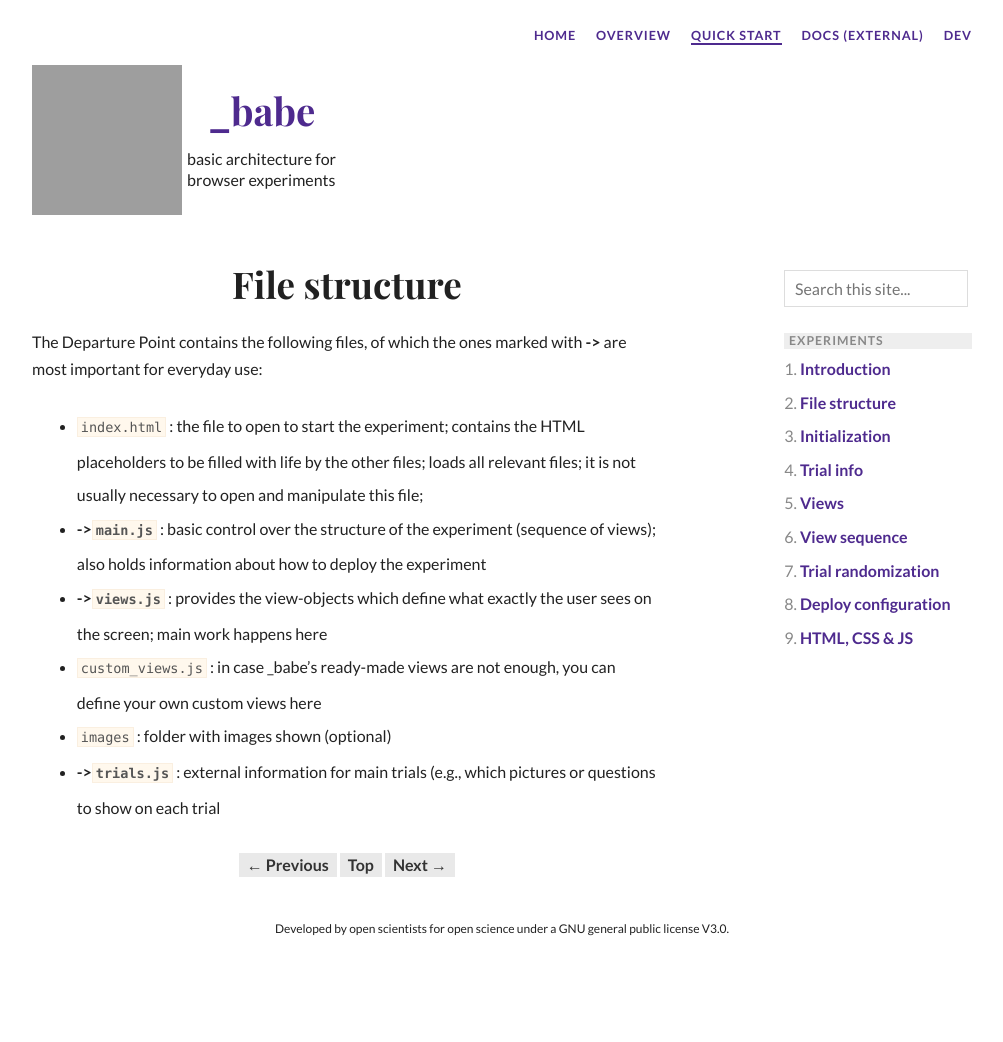
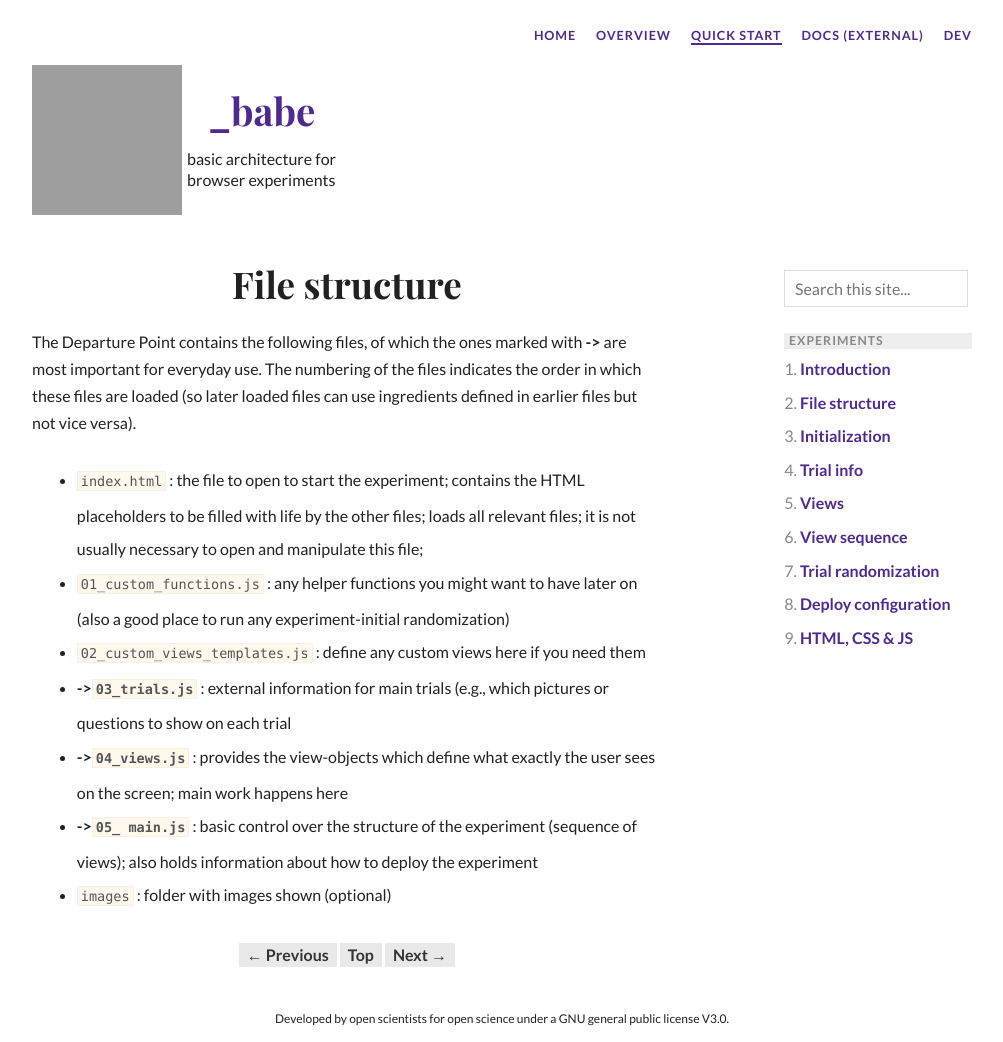
Before and after one commit to magpie-ea/magpie-site, a Jekyll site: the page built from experiments/02filestructure.markdown, in a window 1280 px wide. Shown: the whole page, without its empty margins (138-1141 px from the left). Built offline with Jekyll 4.4.1, drawn with Linux system fonts in a browser that asks for light colours; nearby versions of some CDN libraries; before the commit the page ends 952 px from its top, so only the background shows below that.

Commit message:
update file structure to new numbering

```diff
--- a/experiments/02filestructure.markdown
+++ b/experiments/02filestructure.markdown
@@ -6,11 +6,12 @@ section: experiments
 
 # {{ page.title }}
 
-The Departure Point contains the following files, of which the ones marked with **->** are most important for everyday use:
+The Departure Point contains the following files, of which the ones marked with **->** are most important for everyday use. The numbering of the files indicates the order in which these files are loaded (so later loaded files can use ingredients defined in earlier files but not vice versa).
 
 + `index.html` : the file to open to start the experiment; contains the HTML placeholders to be filled with life by the other files; loads all relevant files; it is not usually necessary to open and manipulate this file;
-+ **->`main.js`**  : basic control over the structure of the experiment (sequence of views); also holds information about how to deploy the experiment
-+ **->`views.js`** : provides the view-objects which define what exactly the user sees on the screen; main work happens here
-+ `custom_views.js` : in case _babe's ready-made views are not enough, you can define your own custom views here
++ `01_custom_functions.js` : any helper functions you might want to have later on (also a good place to run any experiment-initial randomization)
++ `02_custom_views_templates.js` : define any custom views here if you need them
++ **->`03_trials.js`** : external information for main trials (e.g., which pictures or questions to show on each trial
++ **->`04_views.js`** : provides the view-objects which define what exactly the user sees on the screen; main work happens here
++ **->`05_ main.js`**  : basic control over the structure of the experiment (sequence of views); also holds information about how to deploy the experiment
 + `images` : folder with images shown (optional)
-+ **->`trials.js`** : external information for main trials (e.g., which pictures or questions to show on each trial
--- a/experiments/03expobject.markdown
+++ b/experiments/03expobject.markdown
@@ -6,7 +6,7 @@ section: experiments
 
 # {{ page.title }}
 
-At the heart of a _babe experiment is a Javascript object called `_babe`. In practice you will usually not interact with this object directly. It is like the theater in which the play is staged; you will normally engage with the actors and the stage but not with the theater itself.
+huhu At the heart of a _babe experiment is a Javascript object called `_babe`. In practice you will usually not interact with this object directly. It is like the theater in which the play is staged; you will normally engage with the actors and the stage but not with the theater itself.
 
 The `_babe`-object is created in the file `main.js` by a function called `babeInit()`, which is called automatically when the site has completed loading. The content of your `main.js`-file therefore looks like this:
 
```
